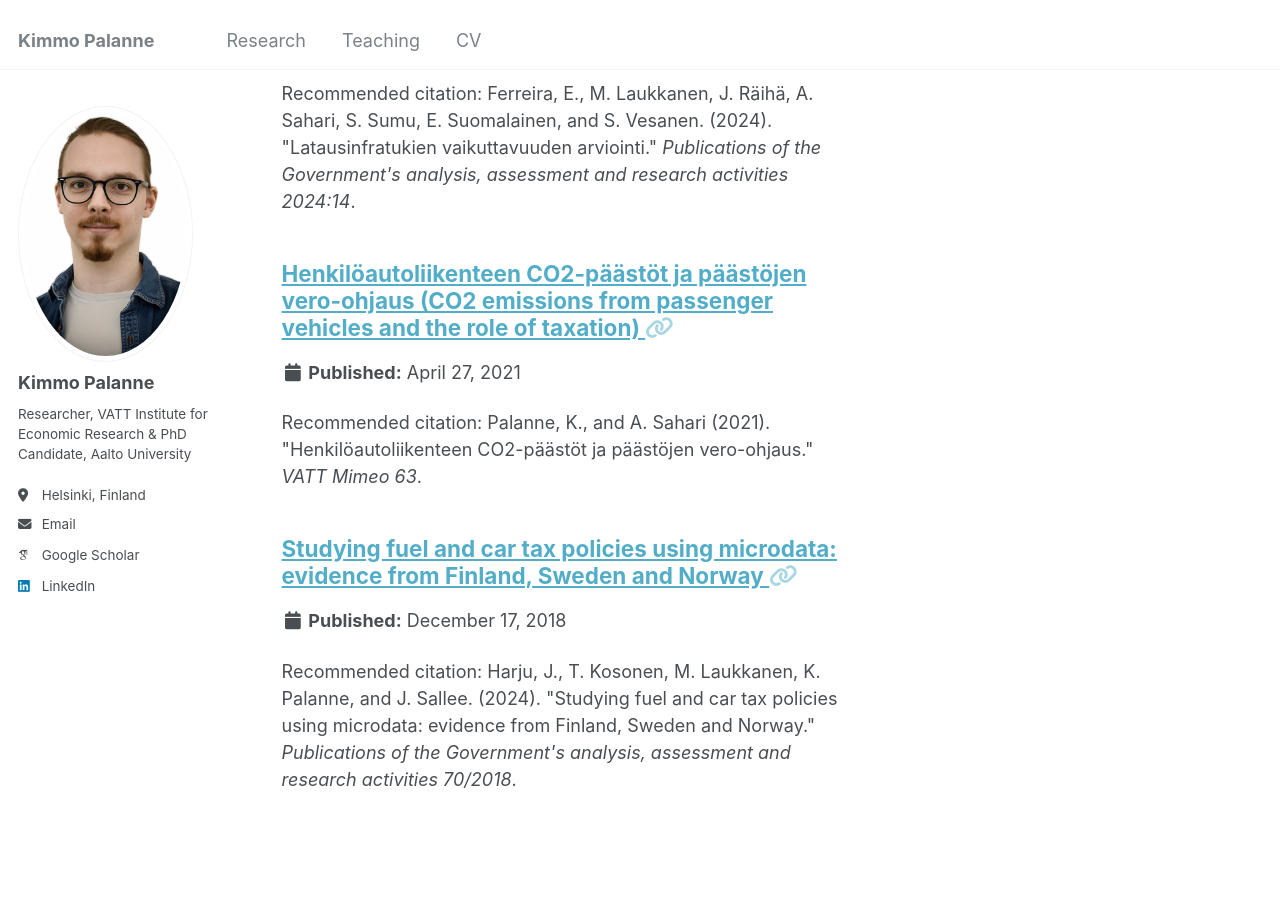
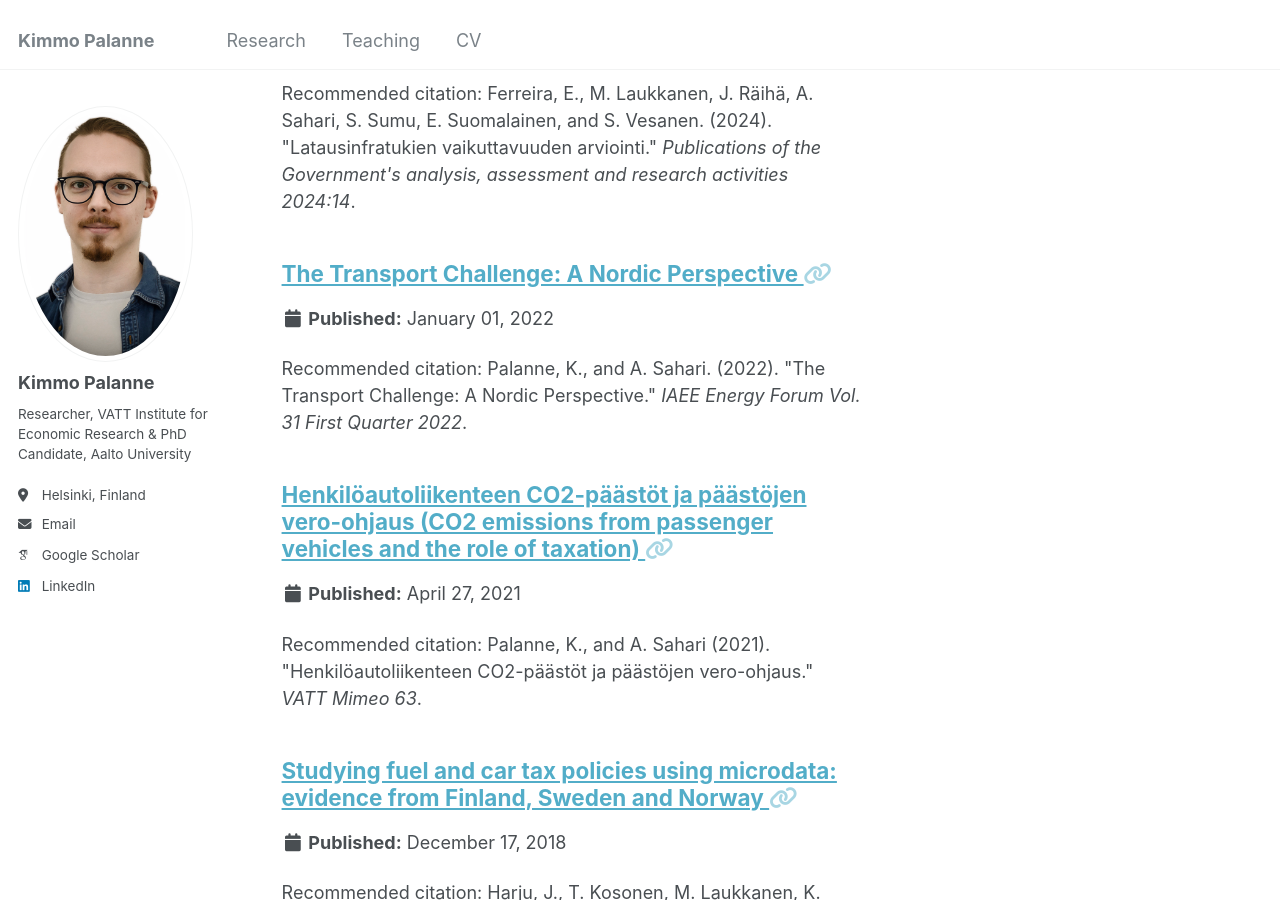
Before and after one commit to kimmopalanne/kimmopalanne.github.io, a Jekyll site: the page built from _pages/research.md, in a window 1280 px wide and 900 px high, scrolled down 967 px. Built offline with Jekyll 4.4.1, drawn with Linux system fonts in a browser that asks for light colours; some web fonts are replaced; a file with an impossible date is left out.

Commit message:
Update transport-challenge.md

```diff
--- a/_research/transport-challenge.md
+++ b/_research/transport-challenge.md
@@ -3,9 +3,9 @@ title: "The Transport Challenge: A Nordic Perspective"
 collection: research
 category: policy
 permalink:
-date: 2022
+date: 2022-01-01
 venue: "IAEE Energy Forum Vol. 31 First Quarter 2022"
 author: (with [Anna Sahari](https://sites.google.com/view/annasahari/contact))
-paperurl: 'https://www.iaee.org/en/publications/newsletterdl.aspx?id=1003'
+link: 'https://www.iaee.org/en/publications/newsletterdl.aspx?id=1003'
 citation: "Palanne, K., and A. Sahari. (2022). &quot;The Transport Challenge: A Nordic Perspective.&quot; <i>IAEE Energy Forum Vol. 31 First Quarter 2022</i>."
 ---
```
